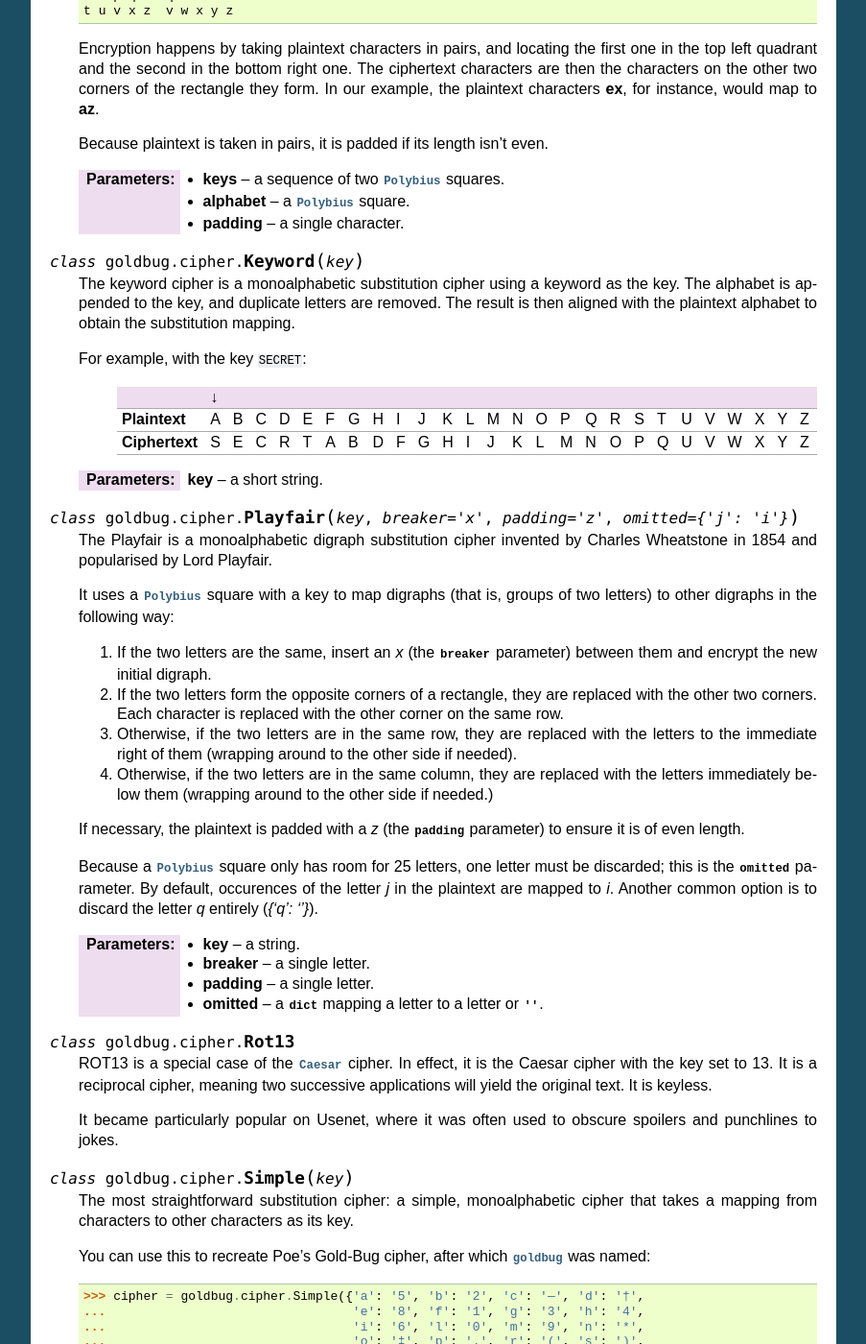
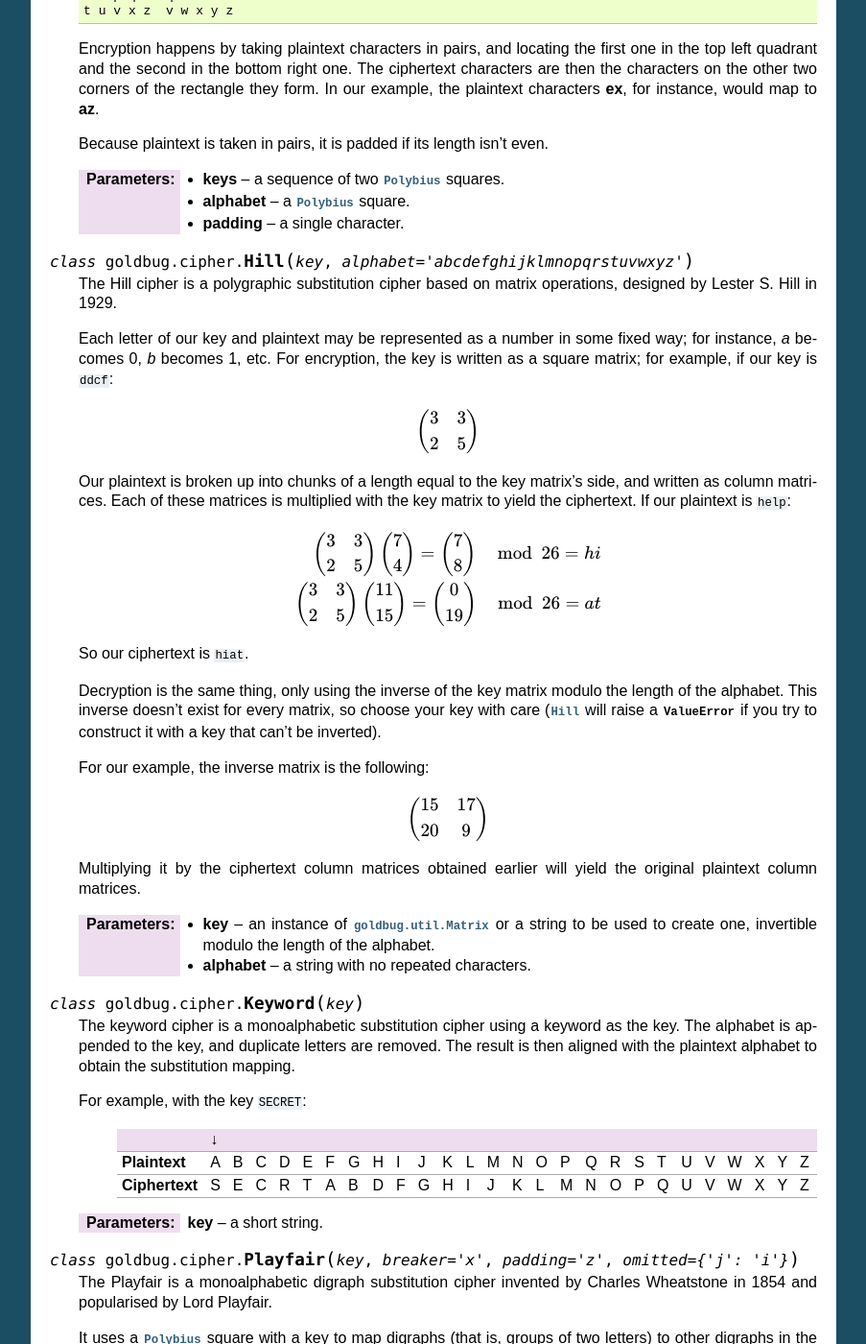
Before and after one commit to Cairnarvon/goldbug, a Sphinx documentation site: the page built from doc/cipher.rst, in a window 1280 px wide and 1400 px high, scrolled down 1976 px. Shown: the whole window at 96% size, without its empty margins (198-1101 px from the left). Built offline with Sphinx 7.4.7, drawn with Linux system fonts in a browser that asks for light colours; formulas are drawn with MathJax 3.

Commit message:
Added the Hill cipher.

```diff
--- a/doc/cipher.rst
+++ b/doc/cipher.rst
@@ -138,6 +138,86 @@ a **simple** substitution cipher; if it operates on groups of characters, it is
    :param keys: a sequence of two :class:`Polybius` squares.
    :param alphabet: a :class:`Polybius` square.
    :param padding: a single character.
+
+.. class:: Hill(key, alphabet='abcdefghijklmnopqrstuvwxyz')
+
+   The Hill cipher is a polygraphic substitution cipher based on matrix
+   operations, designed by Lester S. Hill in 1929.
+
+   Each letter of our key and plaintext may be represented as a number in some
+   fixed way; for instance, *a* becomes 0, *b* becomes 1, etc. For encryption,
+   the key is written as a square matrix; for example, if our key is ``ddcf``:
+
+   .. math::
+
+      \left( \begin{array}{cc}
+      3 & 3 \\
+      2 & 5
+      \end{array} \right)
+
+   Our plaintext is broken up into chunks of a length equal to the key
+   matrix's side, and written as column matrices. Each of these matrices is
+   multiplied with the key matrix to yield the ciphertext. If our plaintext is
+   ``help``:
+
+   .. math::
+
+      \left( \begin{array}{cc}
+      3 & 3 \\
+      2 & 5
+      \end{array} \right)
+      \left( \begin{array}{c}
+      7 \\
+      4
+      \end{array} \right)
+      =
+      \left( \begin{array}{c}
+      7 \\
+      8
+      \end{array} \right) \mod 26
+      =
+      h i
+
+      \left( \begin{array}{cc}
+      3 & 3 \\
+      2 & 5
+      \end{array} \right)
+      \left( \begin{array}{c}
+      11 \\
+      15
+      \end{array} \right)
+      =
+      \left( \begin{array}{c}
+      0 \\
+      19
+      \end{array} \right) \mod 26
+      =
+      a t
+
+   So our ciphertext is ``hiat``.
+
+   Decryption is the same thing, only using the inverse of the key matrix
+   modulo the length of the alphabet. This inverse doesn't exist for every
+   matrix, so choose your key with care (:class:`Hill` will raise a
+   :class:`ValueError` if you try to construct it with a key that can't be
+   inverted).
+
+   For our example, the inverse matrix is the following:
+
+   .. math::
+
+      \left( \begin{array}{cc}
+      15 & 17 \\
+      20 & 9
+      \end{array} \right)
+
+   Multiplying it by the ciphertext column matrices obtained earlier will
+   yield the original plaintext column matrices.
+
+   :param key: an instance of :class:`goldbug.util.Matrix` or a string to be
+               used to create one, invertible modulo the length of the
+               alphabet.
+   :param alphabet: a string with no repeated characters.
 
 .. class:: Keyword(key)
 
```
Also changed, not shown: 2 other files.
